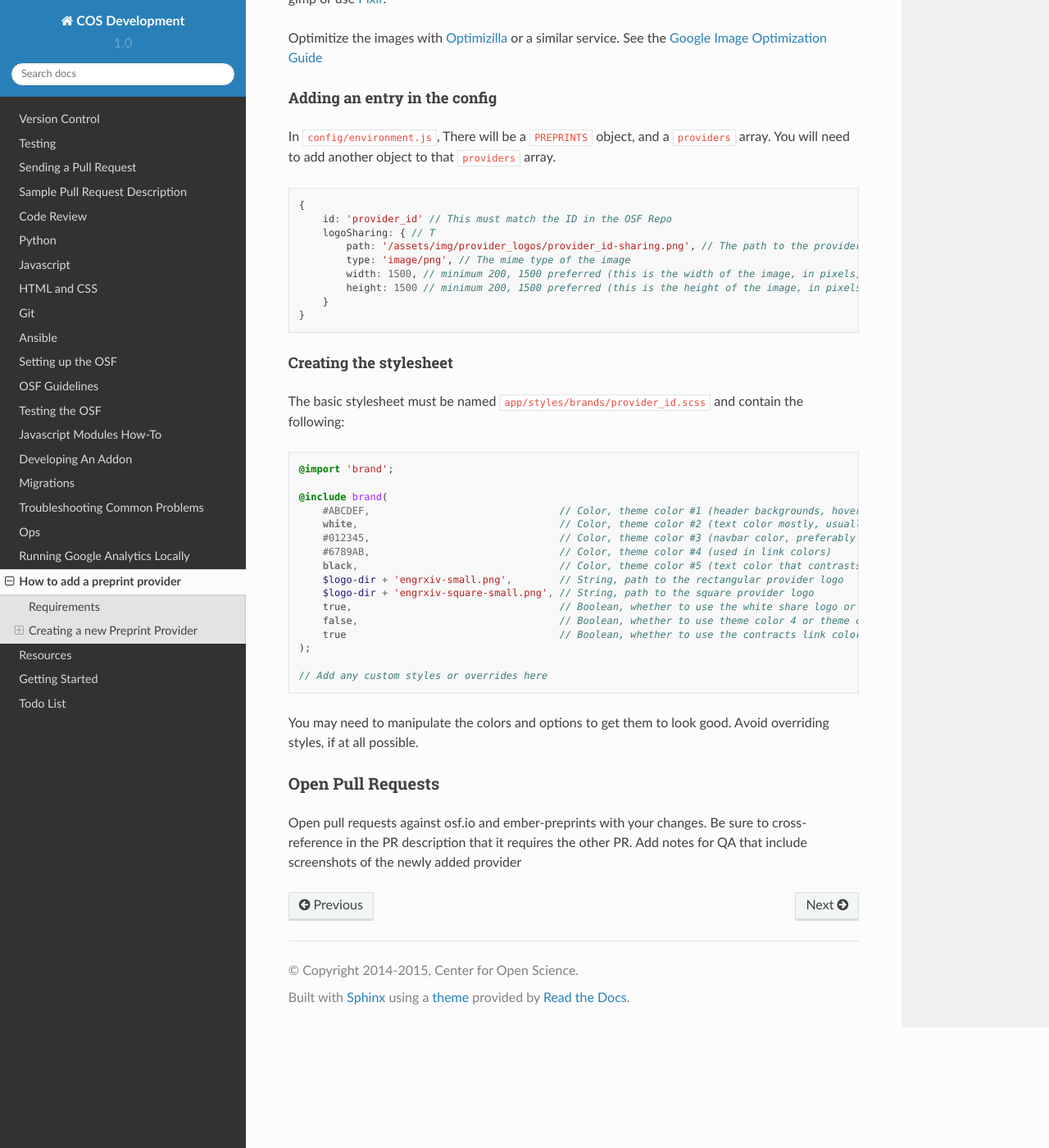
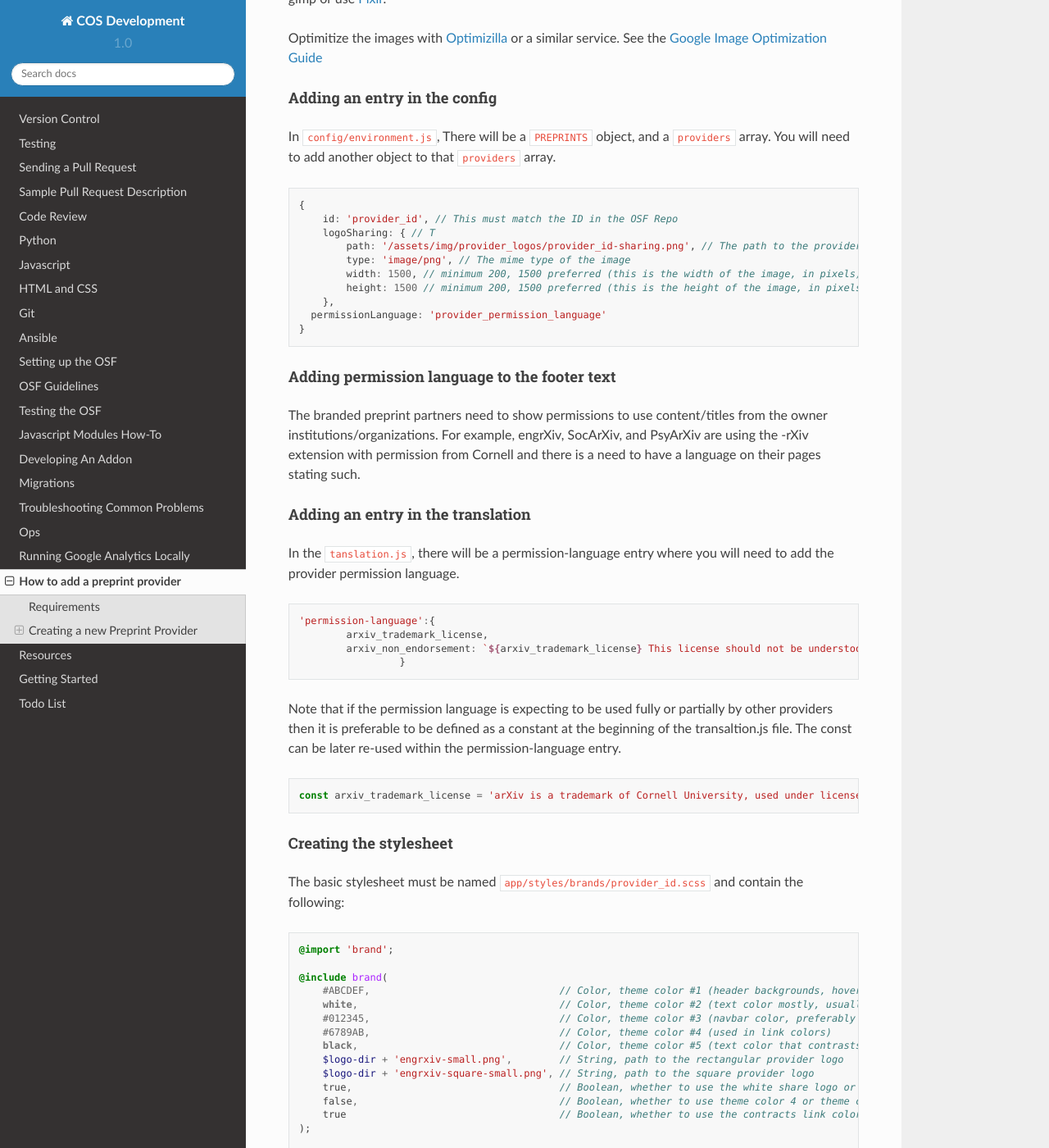
Before and after one commit to CenterForOpenScience/COSDev, a Sphinx documentation site: the page built from docs/osf/preprint_providers.rst, in a window 1280 px wide and 1400 px high, scrolled down 2373 px. Shown: the whole window at 82% size. Built offline with Sphinx 7.4.7 and the Read the Docs theme 2.0.0, drawn with Linux system fonts in a browser that asks for light colours.

Commit message:
EOSF-448
Add content to the documentation that includes the reason for adding the footer text and where it will be displayed on the page, how to update the config/environment.js file, and how to add the text to the translation file(s).

```diff
--- a/docs/osf/preprint_providers.rst
+++ b/docs/osf/preprint_providers.rst
@@ -120,14 +120,37 @@ object to that ``providers`` array.
 .. code-block:: javascript
 
     {
-        id: 'provider_id' // This must match the ID in the OSF Repo
+        id: 'provider_id', // This must match the ID in the OSF Repo
         logoSharing: { // T
             path: '/assets/img/provider_logos/provider_id-sharing.png', // The path to the provider's sharing logo
             type: 'image/png', // The mime type of the image
             width: 1500, // minimum 200, 1500 preferred (this is the width of the image, in pixels)
             height: 1500 // minimum 200, 1500 preferred (this is the height of the image, in pixels)
-        }
+        },
+      permissionLanguage: 'provider_permission_language'
     }
+
+
+Adding permission language to the footer text
+~~~~~~~~~~~~~~~~~~~~~~~~~~~~~~~~~~~~~~~~~~~~~
+The branded preprint partners need to show permissions to use content/titles from the owner institutions/organizations. For example, engrXiv, SocArXiv, and PsyArXiv are using the -rXiv extension with permission from Cornell and there is a need to have a language on their pages stating such.
+
+Adding an entry in the translation
+~~~~~~~~~~~~~~~~~~~~~~~~~~~~~~~~~~
+In the ``tanslation.js``, there will be a permission-language entry where you will need to add the provider permission language.
+
+.. code-block:: javascript
+
+    'permission-language':{
+            arxiv_trademark_license,
+            arxiv_non_endorsement: `${arxiv_trademark_license} This license should not be understood to indicate endorsement of content on {{provider}} by Cornell University or arXiv.`
+                     }
+
+Note that if the permission language is expecting to be used fully or partially by other providers then it is preferable to be defined as a constant at the beginning of the transaltion.js file. The const can be later re-used within the permission-language entry.
+
+.. code-block:: javascript
+
+   const arxiv_trademark_license = 'arXiv is a trademark of Cornell University, used under license.';
 
 Creating the stylesheet
 ~~~~~~~~~~~~~~~~~~~~~~~
```
